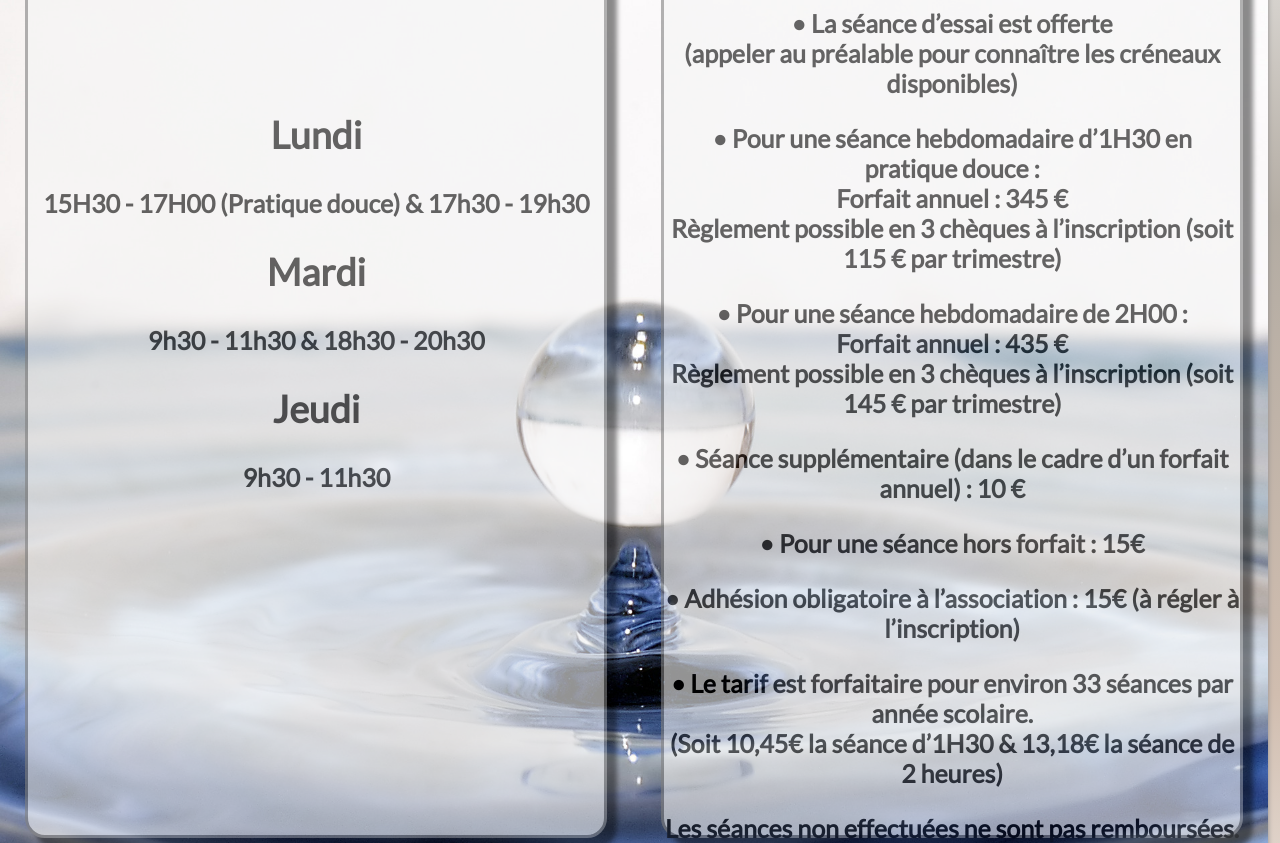
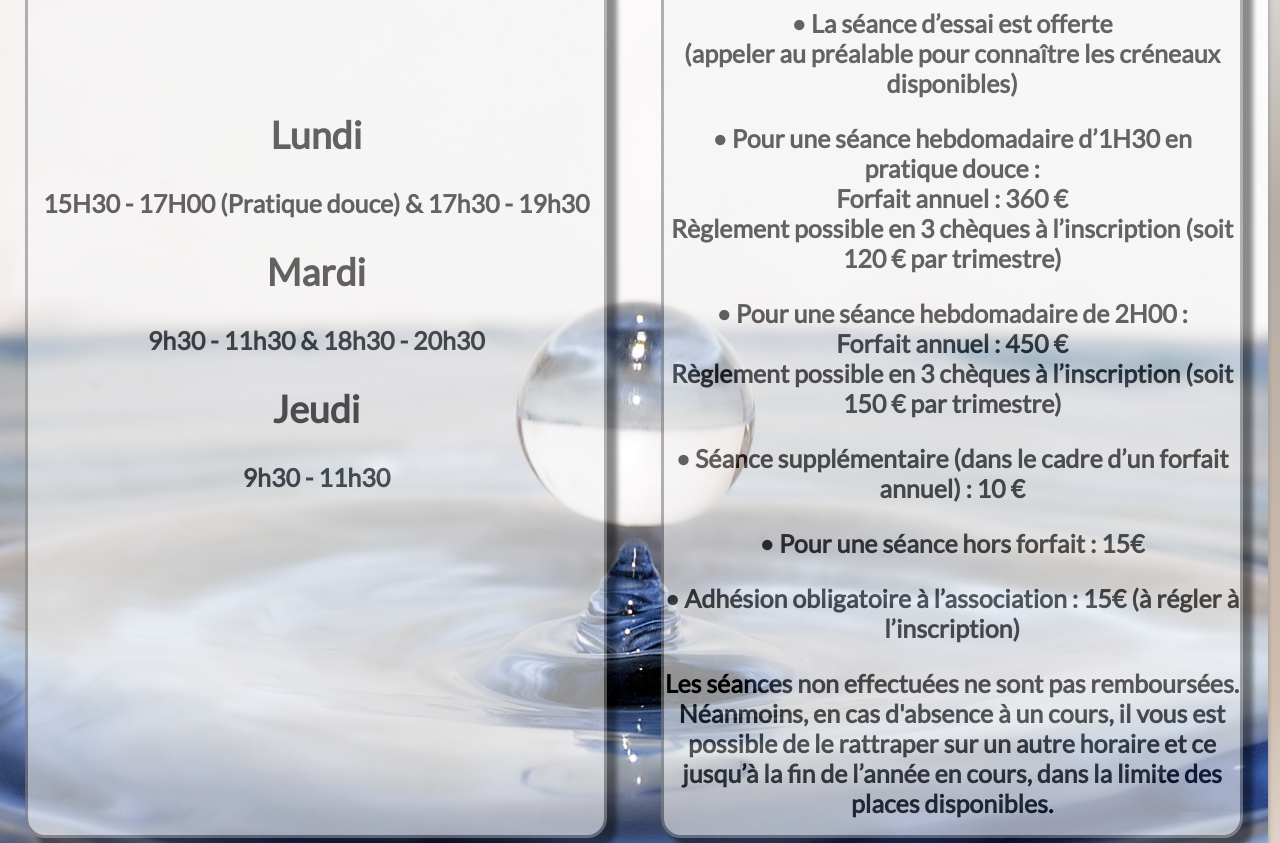
Before and after one commit to Morgan-Leblanc/SiteVritrineYoga, a React (Create React App) app: page /cours_tarifs in a window 1280 px wide. Shown: the part 260-1103 px from the top of the page. Built offline with nearby package versions, Linux system fonts and the light colour scheme; a web font is replaced by a local one.

Commit message:
fix: update cost by year

```diff
--- a/src/screens/Cours_Tarifs.js
+++ b/src/screens/Cours_Tarifs.js
@@ -28,14 +28,14 @@ const Cours_Tarifs = () => {
         </p>
         <p>
           • Pour une séance hebdomadaire d’1H30 en pratique douce : <br></br>
-          Forfait annuel : 345 € <br></br> Règlement possible en 3 chèques à
-          l’inscription (soit 115 € par trimestre)
+          Forfait annuel : 360 € <br></br> Règlement possible en 3 chèques à
+          l’inscription (soit 120 € par trimestre)
         </p>
         <p> </p>
         <p>
           {" "}
-          • Pour une séance hebdomadaire de 2H00 : <br></br>Forfait annuel : 435
-          € <br></br>Règlement possible en 3 chèques à l’inscription (soit 145 €
+          • Pour une séance hebdomadaire de 2H00 : <br></br>Forfait annuel : 450
+          € <br></br>Règlement possible en 3 chèques à l’inscription (soit 150 €
           par trimestre) <br></br>{" "}
           <p>
             • Séance supplémentaire (dans le cadre d’un forfait annuel) : 10 €{" "}
@@ -48,12 +48,6 @@ const Cours_Tarifs = () => {
           {" "}
           • Adhésion obligatoire à l’association : 15€ (à régler à
           l’inscription)
-        </p>
-        <p>
-          {" "}
-          • Le tarif est forfaitaire pour environ 33 séances par année scolaire.
-          <br></br>
-          (Soit 10,45€ la séance d’1H30 & 13,18€ la séance de 2 heures)
         </p>
         <p>
           Les séances non effectuées ne sont pas remboursées.<br></br>
```
